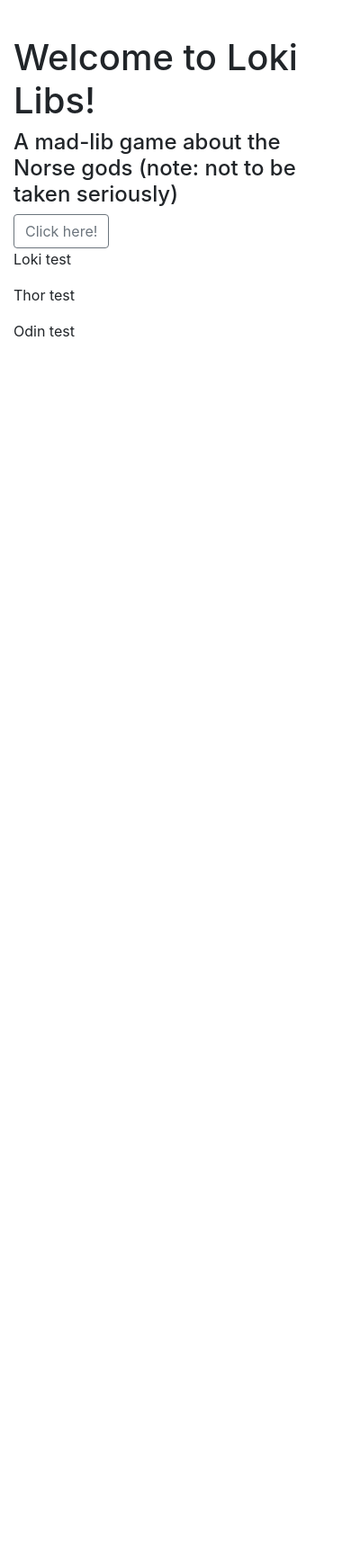
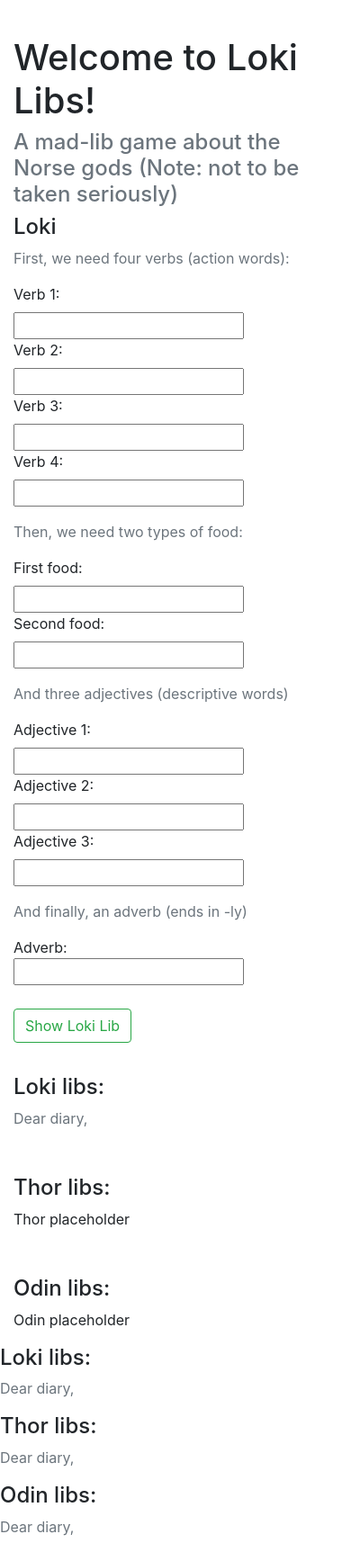
Before and after one commit to wrunion/norse-madlibs, a plain HTML site: page index.html in a window 390 px wide. Shown: the whole page at 90% size. Before the commit the page ends 844 px from the top, so only its background shows below. Drawn offline with nearby package versions, Linux system fonts and the light colour scheme.

Commit message:
Build out madlibs form and create column structure for the page.

```diff
--- a/index.html
+++ b/index.html
@@ -15,31 +15,111 @@
 
 <body>
   <div class="container">
-<h1>Welcome to Loki Libs!</h1>
-<h4>A mad-lib game about the Norse gods (note: not to be taken seriously)</h4>
+    <h1>Welcome to Loki Libs!</h1>
+    <h4 class="text-secondary">A mad-lib game about the Norse gods (Note: not to be taken seriously)</h4>
+    <form id="loki-form">
+      <!-- <h6>I want to create madlibs for:</h6>
+      <input type="checkbox" class="inline">Loki
+      <input type="checkbox" class="inline">Thor
+      <input type="checkbox" class="inline">Odin -->
 
-<button class="btn btn-outline-secondary" onclick="showLokiResult()">Click here!</button>
+      <!-- <div class="row"> -->
+      <!-- <div class="col-sm hidden1" id="loki-input"> -->
+      <h4>Loki</h4>
+      <div class="form-group">
+      <p class="text-secondary">First, we need four verbs (action words):</p>
+
+      <label>Verb 1:</label>
+      <input type="text" id="loki-verb1">
+      <label>Verb 2:</label>
+      <input type="text" id="loki-verb2">
+      <label>Verb 3:</label>
+      <input type="text" id="loki-verb3">
+      <label>Verb 4:</label>
+      <input type="text" id="loki-verb4">
+</div>
+<div class="form-group">
+      <p class="text-secondary">Then, we need two types of food:</p>
+      <label>First food:</label>
+      <input type="text" id="loki-food1">
+      <label>Second food:</label>
+      <input type="text" id="loki-food2">
+      </div>
+
+<div class="form-group">
+      <p class="text-secondary">And three adjectives (descriptive words)</p>
+      <label>Adjective 1:</label>
+      <input type="text" id="loki-adjective1">
+      <label>Adjective 2:</label>
+      <input type="text" id="loki-adjective2">
+      <label>Adjective 3:</label>
+      <input type="text" id="loki-adjective3">
+      </div>
+      <div class="form-group">
+      <p class="text-secondary">And finally, an adverb (ends in -ly)</p>
+      <lable>Adverb:</lable>
+      <input type="text" id="loki-adverb">
+      </div>
+
+      <button type="submit" class="btn btn-outline-success" onclick="showLoki()">Show Loki Lib</button>
 
 
-<div class="hidden" id="results">
-  <div class="row">
-    <div class="col-sm">
-<p id="loki-result">Loki test</p>
-    </div>
-    <div class="col-sm" id="thor-result">
-  <p>Thor test</p>
-    </div>
-    <div class="col-sm" id="odin-result">
-  <p>Odin test</p>
+      <!-- <p>test test</p>
+        </div>
+        <div class="col-sm hidden" id="thor-input">
+<p>test test</p>
+        </div>
+        <div class="col-sm hidden1" id="odin-input">
+<p>test test</p>
+        </div>
+      </div> -->
+
+    </form>
+
+    <!-- <button class="btn btn-outline-secondary" onclick="showLokiResult()">Click here!</button> -->
+
+
+    <div id="results-div">
+      <div id="loki-result" class="hidden results-col">
+        <h4>Loki libs:</h4>
+        <p class="text-secondary">Dear diary,</p>
+        <p class="text-secondary" id="loki-p1"></p>
+        <p class="text-secondary" id="loki-p2"></p>
+        <p class="text-secondary" id="loki-p3"></p>
+        <p class="text-secondary" id="loki-p4"></p>
+
+      </div>
+      <div id="thor-result" class="hidden results-col">
+        <h4>Thor libs:</h4>
+        <p>Thor placeholder</p>
+
+      </div>
+      <div id="odin-result" class="hidden results-col">
+        <h4>Odin libs:</h4>
+        <p>Odin placeholder</p>
+
+      </div>
     </div>
   </div>
-</div>
 
-</div>
 </body>
+
 </html>
 
+<div class="row">
+  <div class="col-sm" id="loki-result">
+    <h4>Loki libs:</h4>
+    <p class="text-secondary">Dear diary,</p>
+  </div>
+  <div class="col-sm" id="thor-result">
+    <h4>Thor libs:</h4>
+    <p class="text-secondary">Dear diary,</p>
+  </div>
+  <div class="col-sm" id="odin-result">
+    <h4>Odin libs:</h4>
+    <p class="text-secondary">Dear diary,</p>
 
+  </div>
 
 
 <!--Dear diary,
--- a/scripts.js
+++ b/scripts.js
@@ -1,20 +1,87 @@
 /*jshint esversion: 6 */
 
-var lokiResultText =`Dear diary,
+function showLoki() {
 
-Today I'm going to (verb1) in the morning, eat (food1) for lunch, and then fuck around and (verb2) in the afternoon.
 
-The kids like it when I make (adj1) (food2) for dinner, so I'll do that tonight.
+  // let verb1 = $("#loki-verb1").val();
 
-Sigyn likes it when I (verb4) so I'll do that before going (adverb) to sleep.
+  let verb1 = document.getElementById("loki-verb1").value;
+  let verb2 = document.getElementById("loki-verb2").value;
+  let verb3 = document.getElementById("loki-verb3").value;
+  let verb4 = document.getElementById("loki-verb4").value;
+  let food1 = document.getElementById("loki-food1").value;
+  let food2 = document.getElementById("loki-food2").value;
+  let adjective1 = document.getElementById("loki-adjective1").value;
+  let adjective2 = document.getElementById("loki-adjective2").value;
+  let adjective3 = document.getElementById("loki-adjective3").value;
 
-Damn, I already need a nap. Sounds like a fucking (adjective) day!
+  let adverb = document.getElementById("loki-adverb").value;
 
-PS That damn giant is getting far too close to finishing that wall. I really hope I don't end up having to (verb) his horse!
+  // verb2
+  // verb3
+  // verb4
+  //
+  // food1
+  // food2
+  //
+  // adjective1
+  // adjective2
+  //
+  // adverb
 
-PPS Note to self: sharpen your scissors. Thor's ego is getting way too (adjectiva) and Sif's hair is getting way too long. Something must be done about this!`;
+let p1 = `Today I'm going to ${verb1} in the morning, eat ${food1} for lunch, and ${verb2} in the forest this afternoon.`;
 
-function showLokiResult() {
-  $("p#loki-result").append(lokiResultText);
-  $("p#loki-result").show();
+let p2 = `The kids like it when I make a big pot of ${adjective1} ${food2} for dinner, so I'll do that tonight. Sigyn likes it when we ${verb3} so we'll do that before going ${adverb} to sleep. Damn, I already need a nap. Sounds like a ${adjective2} day!`;
+
+let p3 = `Note to self: sharpen your scissors. Thor's ego is getting way too ${adjective3} and Sif's hair is getting way too long. Something must be done about this!`;
+
+let p4 = `PS That damn giant is getting far too close to finishing that wall. I really hope I don't end up having to ${verb4} his horse!`;
+
+$("#loki-form").hide();
+// $("#loki-result").append(lokiResultText);
+$("#loki-p1").append(p1);
+$("#loki-p2").append(p2);
+$("#loki-p3").append(p3);
+$("#loki-p4").append(p4);
+$("#loki-result").show();
+
 }
+
+
+
+
+var thorResultText = `Dear diary,
+
+Today I feel like punching (name1) and kissing (name2.) (Name3) says I should do neither of these things. (Name4) says that I should do both
+
+Im feeling (adj1)~~ indecisive, so I might fuck around and (verb1) (ad1) instead.
+
+Tonight I shall seek out giants to (verb2) obviously, and then drink as much (beverage) as I can swallow. I will eat more (food) than should be allowed, and then pass out with a full belly and a full heart, next to my beautiful, flaxen-haired wife.
+
+PS I sure hope Sif doesn't wake up bald tomorrow!
+`;
+
+// var odinResultText =
+
+// function showLokiResult() {
+//   $("#loki-result").append(lokiResultText);
+//   $("#loki-result").show();
+// }
+//
+// function showThorResult() {
+//   $("#thor-result").append(thorResultText);
+//   $("#thor-result").show();
+// }
+//
+// function showOdinResult() {
+//   $("#odin-result").append(odinResultText);
+//   $("#odin-result").show();
+// }
+
+$(document).ready(function() {
+  $("form").submit(function(event) {
+    event.preventDefault();
+
+
+  });
+});
--- a/styles.css
+++ b/styles.css
@@ -5,3 +5,15 @@
 h1 {
   padding-top: 1em;
 }
+
+.results-col {
+  padding-top: 35px;
+}
+
+input {
+  display: block;
+}
+
+button {
+  margin-top: 10px;
+}
```
